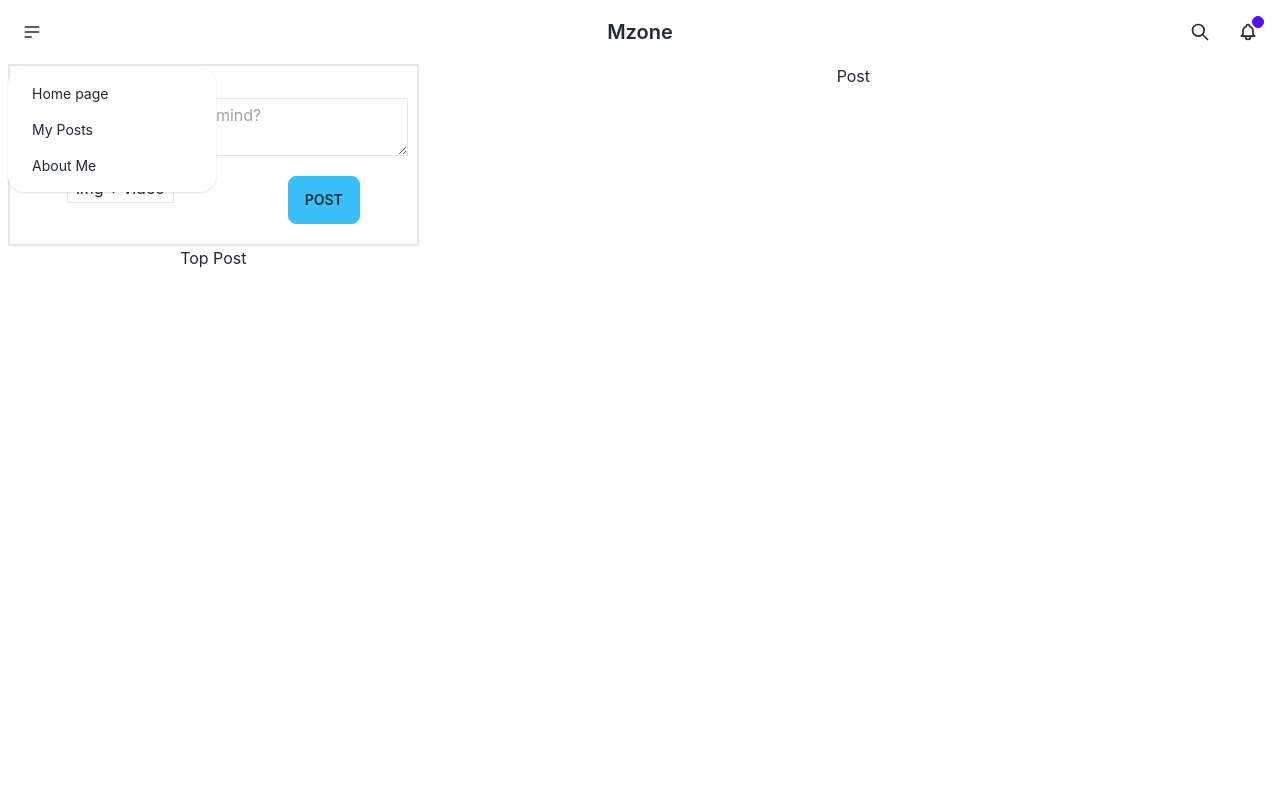
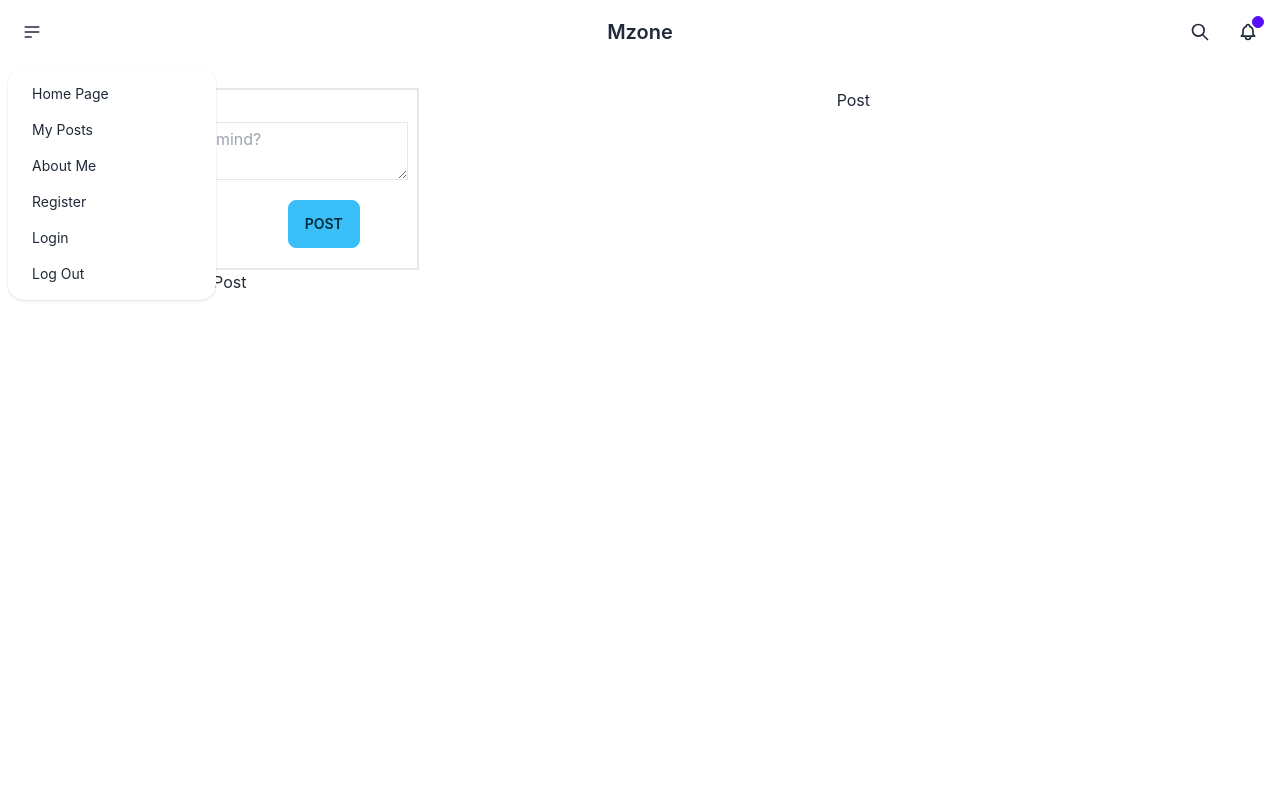
Before and after one commit to Tawhidul3233/mzone, a React (Create React App) app: page / in a window 1280 px wide. Both pictures are taken after a click on the label 32 px from the left and 32 px from the top of the page. Shown: the top 800 px of the page. Built offline with nearby package versions, Linux system fonts and the light colour scheme.

Commit message:
navmenu and router added

```diff
--- a/src/App.js
+++ b/src/App.js
@@ -1,12 +1,14 @@
 import logo from './logo.svg';
 import './App.css';
 import Home from './Page/Home/Home';
+import { RouterProvider } from 'react-router-dom';
+import { routes } from './Routers/Router/Routes';
 
 
 function App() {
   return (
     <div className="App">
-      <Home></Home>
+      <RouterProvider router={ routes }> </RouterProvider>
     </div>
   );
 }
--- /dev/null
+++ b/src/LayOut/Main.js
@@ -0,0 +1,16 @@
+import React from 'react';
+import { Outlet } from 'react-router-dom';
+import Footer from '../Page/Footer/Footer';
+import Navbar from '../Page/Navbar/Navbar';
+
+const Main = () => {
+     return (
+          <div>
+               <Navbar> </Navbar>
+               <Outlet> </Outlet>
+               <Footer> </Footer>
+          </div>
+     );
+};
+
+export default Main;
--- a/src/Page/Home/Home.js
+++ b/src/Page/Home/Home.js
@@ -8,9 +8,9 @@ import TopPost from '../TopPost/TopPost';
 const Home = () => {
      return (
           <div>
-               <Navbar> </Navbar>
 
-               <div className=' grid grid-cols-1 md:grid-cols-3 min-h-screen'>
+
+               <div className=' grid grid-cols-1 md:grid-cols-3 min-h-screen mt-6'>
                     <div className=' col-span-1'>
                          <CreatePost> </CreatePost>
                          <TopPost> </TopPost>
@@ -20,7 +20,7 @@ const Home = () => {
                     </div>
                </div>
 
-               <Footer> </Footer>
+
           </div>
      );
 };
--- a/src/Page/Navbar/Navbar.js
+++ b/src/Page/Navbar/Navbar.js
@@ -1,6 +1,18 @@
 import React from 'react';
+import { Link } from 'react-router-dom';
 
 const Navbar = () => {
+
+     const navItems = <>
+          {<li> <Link to='/'> Home Page</Link></li>}
+          {<li> <Link to='/myposts'> My Posts</Link></li>}
+          {<li> <Link to='/aboutme'> About Me</Link></li>}
+          {<li> <Link to='/register'> Register</Link></li>}
+          {<li> <Link to='/login'> Login</Link></li>}
+          {<li> <Link to='/logout'> Log Out</Link></li>}
+
+     </>
+
      return (
           <div>
                <div className="navbar bg-base-100">
@@ -10,9 +22,7 @@ const Navbar = () => {
                                    <svg xmlns="http://www.w3.org/2000/svg" className="h-5 w-5" fill="none" viewBox="0 0 24 24" stroke="currentColor"><path strokeLinecap="round" strokeLinejoin="round" strokeWidth="2" d="M4 6h16M4 12h16M4 18h7" /></svg>
                               </label>
                               <ul tabIndex={0} className="menu menu-compact dropdown-content mt-3 p-2 shadow bg-base-100 rounded-box w-52">
-                                   <li><a href=' '>Home page</a></li>
-                                   <li><a href=' '>My Posts</a></li>
-                                   <li><a href=' '>About Me</a></li>
+                                   {navItems}
                               </ul>
                          </div>
                     </div>
--- /dev/null
+++ b/src/Routers/Router/Routes.js
@@ -0,0 +1,16 @@
+import { createBrowserRouter } from "react-router-dom";
+import Main from "../../LayOut/Main";
+import Home from "../../Page/Home/Home";
+
+export const routes = createBrowserRouter([
+     {
+          path:'/',
+          element: <Main> </Main>,
+          children:[
+               {
+                    path:'/',
+                    element: <Home> </Home>
+               }
+          ]
+     }
+])
```
